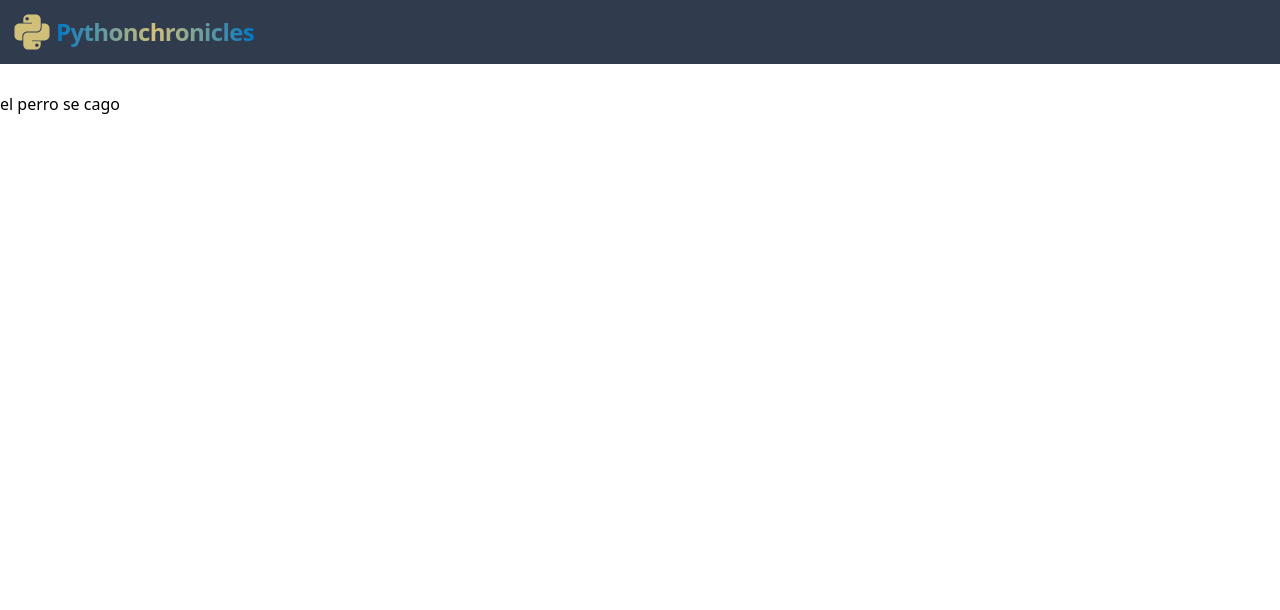
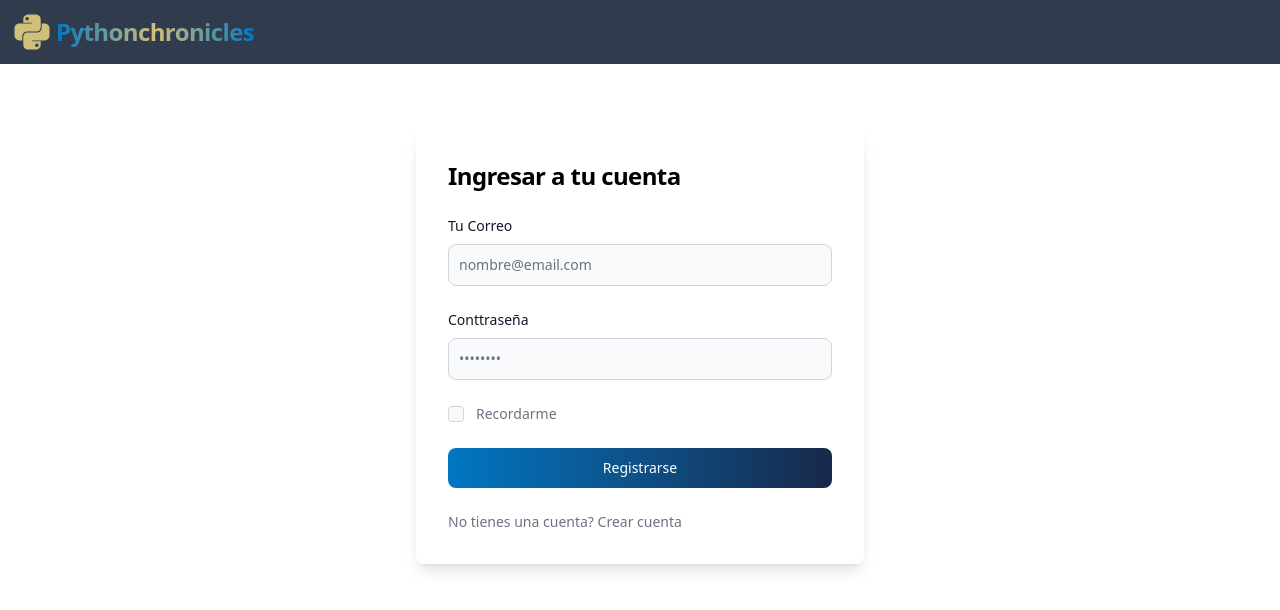
Before and after one commit to JPC501/pythonchronicles_blog, a Flask app: page /auth/login in a window 1280 px wide. Shown: the top 610 px of the page. Run offline with Flask 3, Linux system fonts and the light colour scheme; some libraries are stand-ins or nearby versions.

Commit message:
finished forms login and register

```diff
--- a/blog/static/css/base.css
+++ b/blog/static/css/base.css
@@ -8,5 +8,5 @@ nav{
 }
 
 .nav-back{
-    height: 80px;
+    height: 64px;
 }
--- a/blog/static/css/dist/output.css
+++ b/blog/static/css/dist/output.css
@@ -1231,6 +1231,18 @@ input:checked + .toggle-bg {
   height: 100%;
 }
 
+.h-48 {
+  height: 12rem;
+}
+
+.h-4 {
+  height: 1rem;
+}
+
+.h-8 {
+  height: 2rem;
+}
+
 .w-1\/2 {
   width: 50%;
 }
@@ -1275,6 +1287,18 @@ input:checked + .toggle-bg {
   width: 100%;
 }
 
+.w-1\/4 {
+  width: 25%;
+}
+
+.w-4 {
+  width: 1rem;
+}
+
+.w-8 {
+  width: 2rem;
+}
+
 .max-w-screen-xl {
   max-width: 1280px;
 }
@@ -1309,6 +1333,10 @@ input:checked + .toggle-bg {
 
 .flex-wrap {
   flex-wrap: wrap;
+}
+
+.items-start {
+  align-items: flex-start;
 }
 
 .items-center {
@@ -1374,6 +1402,10 @@ input:checked + .toggle-bg {
   border-radius: 0.5rem;
 }
 
+.rounded {
+  border-radius: 0.25rem;
+}
+
 .rounded-l-lg {
   border-top-left-radius: 0.5rem;
   border-bottom-left-radius: 0.5rem;
@@ -1402,6 +1434,11 @@ input:checked + .toggle-bg {
   border-color: rgb(229 231 235 / var(--tw-border-opacity));
 }
 
+.border-gray-300 {
+  --tw-border-opacity: 1;
+  border-color: rgb(209 213 219 / var(--tw-border-opacity));
+}
+
 .bg-amber-200 {
   --tw-bg-opacity: 1;
   background-color: rgb(253 230 138 / var(--tw-bg-opacity));
@@ -1425,6 +1462,11 @@ input:checked + .toggle-bg {
 .bg-black {
   --tw-bg-opacity: 1;
   background-color: rgb(0 0 0 / var(--tw-bg-opacity));
+}
+
+.bg-gray-50 {
+  --tw-bg-opacity: 1;
+  background-color: rgb(249 250 251 / var(--tw-bg-opacity));
 }
 
 .bg-gradient-to-r {
@@ -1473,6 +1515,14 @@ input:checked + .toggle-bg {
   padding: 1rem;
 }
 
+.p-2\.5 {
+  padding: 0.625rem;
+}
+
+.p-6 {
+  padding: 1.5rem;
+}
+
 .px-1 {
   padding-left: 0.25rem;
   padding-right: 0.25rem;
@@ -1503,6 +1553,16 @@ input:checked + .toggle-bg {
   padding-bottom: 0.75rem;
 }
 
+.px-6 {
+  padding-left: 1.5rem;
+  padding-right: 1.5rem;
+}
+
+.py-8 {
+  padding-top: 2rem;
+  padding-bottom: 2rem;
+}
+
 .pb-0 {
   padding-bottom: 0px;
 }
@@ -1564,12 +1624,20 @@ input:checked + .toggle-bg {
   font-weight: 600;
 }
 
+.font-light {
+  font-weight: 300;
+}
+
 .leading-6 {
   line-height: 1.5rem;
 }
 
 .leading-9 {
   line-height: 2.25rem;
+}
+
+.leading-tight {
+  line-height: 1.25;
 }
 
 .tracking-tight {
@@ -1829,6 +1900,10 @@ input:checked + .toggle-bg {
     display: flex;
   }
 
+  .sm\:max-w-md {
+    max-width: 28rem;
+  }
+
   .sm\:items-center {
     align-items: center;
   }
@@ -1837,8 +1912,17 @@ input:checked + .toggle-bg {
     justify-content: space-between;
   }
 
+  .sm\:p-8 {
+    padding: 2rem;
+  }
+
   .sm\:text-center {
     text-align: center;
+  }
+
+  .sm\:text-sm {
+    font-size: 0.875rem;
+    line-height: 1.25rem;
   }
 }
 
@@ -1925,6 +2013,12 @@ input:checked + .toggle-bg {
     margin-left: calc(2rem * calc(1 - var(--tw-space-x-reverse)));
   }
 
+  .md\:space-y-6 > :not([hidden]) ~ :not([hidden]) {
+    --tw-space-y-reverse: 0;
+    margin-top: calc(1.5rem * calc(1 - var(--tw-space-y-reverse)));
+    margin-bottom: calc(1.5rem * var(--tw-space-y-reverse));
+  }
+
   .md\:border-0 {
     border-width: 0px;
   }
@@ -1979,27 +2073,14 @@ input:checked + .toggle-bg {
   .md\:font-medium {
     font-weight: 500;
   }
-
-  .md\:hover\:bg-transparent:hover {
-    background-color: transparent;
-  }
-
-  .md\:hover\:text-blue-600:hover {
-    --tw-text-opacity: 1;
-    color: rgb(28 100 242 / var(--tw-text-opacity));
-  }
-
-  :is(.dark .md\:dark\:hover\:bg-transparent:hover) {
-    background-color: transparent;
-  }
-
-  :is(.dark .md\:dark\:hover\:text-blue-500:hover) {
-    --tw-text-opacity: 1;
-    color: rgb(63 131 248 / var(--tw-text-opacity));
-  }
 }
 
 @media (min-width: 1024px) {
+  .lg\:py-0 {
+    padding-top: 0px;
+    padding-bottom: 0px;
+  }
+
   .lg\:text-2xl {
     font-size: 1.5rem;
     line-height: 2rem;
@@ -2010,3 +2091,9 @@ input:checked + .toggle-bg {
     line-height: 2.5rem;
   }
 }
+
+@media (min-width: 1280px) {
+  .xl\:p-0 {
+    padding: 0px;
+  }
+}
--- /dev/null
+++ b/blog/templates/auth/login.html
@@ -0,0 +1,73 @@
+{% extends 'base.html' %}
+
+{% block title %} login {% endblock %}
+
+{% block header %}
+<nav class=" w-full">
+    <div class="nav-div  max-w-screen-xl mx-auto px-1 py-3">
+        <a href="{{url_for('index')}}" class="flex items-center ml-1 md:ml-2">
+            <svg class="w-10 h-10 mr-1" viewBox="0 0 32 32" fill="none" xmlns="http://www.w3.org/2000/svg">
+                <path fill-rule="evenodd" clip-rule="evenodd" d="M13.0164 2C10.8193 2 9.03825 3.72453 9.03825 5.85185V8.51852H15.9235V9.25926H5.97814C3.78107 9.25926 2 10.9838 2 13.1111L2 18.8889C2 21.0162 3.78107 22.7407 5.97814 22.7407H8.27322V19.4815C8.27322 17.3542 10.0543 15.6296 12.2514 15.6296H19.5956C21.4547 15.6296 22.9617 14.1704 22.9617 12.3704V5.85185C22.9617 3.72453 21.1807 2 18.9836 2H13.0164ZM12.0984 6.74074C12.8589 6.74074 13.4754 6.14378 13.4754 5.40741C13.4754 4.67103 12.8589 4.07407 12.0984 4.07407C11.3378 4.07407 10.7213 4.67103 10.7213 5.40741C10.7213 6.14378 11.3378 6.74074 12.0984 6.74074Z" fill="url(#paint0_linear_87_8204)"/>
+                <path fill-rule="evenodd" clip-rule="evenodd" d="M18.9834 30C21.1805 30 22.9616 28.2755 22.9616 26.1482V23.4815L16.0763 23.4815L16.0763 22.7408L26.0217 22.7408C28.2188 22.7408 29.9998 21.0162 29.9998 18.8889V13.1111C29.9998 10.9838 28.2188 9.25928 26.0217 9.25928L23.7266 9.25928V12.5185C23.7266 14.6459 21.9455 16.3704 19.7485 16.3704L12.4042 16.3704C10.5451 16.3704 9.03809 17.8296 9.03809 19.6296L9.03809 26.1482C9.03809 28.2755 10.8192 30 13.0162 30H18.9834ZM19.9015 25.2593C19.1409 25.2593 18.5244 25.8562 18.5244 26.5926C18.5244 27.329 19.1409 27.9259 19.9015 27.9259C20.662 27.9259 21.2785 27.329 21.2785 26.5926C21.2785 25.8562 20.662 25.2593 19.9015 25.2593Z" fill="url(#paint1_linear_87_8204)"/>
+                <defs>
+                <linearGradient id="paint0_linear_87_8204" x1="12.4809" y1="2" x2="12.4809" y2="22.7407" gradientUnits="userSpaceOnUse">
+                <stop stop-color="#D1C079"/>
+                <stop offset="1" stop-color="#D1C079"/>
+                </linearGradient>
+                <linearGradient id="paint1_linear_87_8204" x1="19.519" y1="9.25928" x2="19.519" y2="30" gradientUnits="userSpaceOnUse">
+                <stop stop-color="#D1C079"/>
+                <stop offset="1" stop-color="#D1C079"/>
+                </linearGradient>
+                </defs>
+                </svg>
+                <span class="text-md font-bold tracking-tight bg-gradient-to-r from-blue-button-l via-gold to-blue-button-l text-transparent bg-clip-text md:text-2xl lg:text-2xl">Pythonchronicles</span>
+        </a>
+    </div>
+</nav>
+<div class="nav-back w-full"></div>
+{% endblock %}
+
+{% block content %}
+<section class="">
+    <div class="flex max-w-screen-xl flex-col items-center justify-center px-6 py-8 mx-auto lg:py-0">
+        <div class="w-full bg-gray-100 rounded-lg shadow-lg  md:mt-0 sm:max-w-md xl:p-0 ">
+            <div class="p-6 space-y-4 md:space-y-6 sm:p-8">
+                <h1 class="text-xl font-bold leading-tight tracking-tight  md:text-2xl ">
+                    Ingresar a tu cuenta
+                </h1>
+                <form class="space-y-4 md:space-y-6" action="#">
+                    <div>
+                        <label for="email" class="block mb-2 text-sm font-medium text-gray-900 dark:text-white">Tu Correo</label>
+                        <input type="email" name="email" id="email" class="bg-gray-50 border border-gray-300 text-gray-900 sm:text-sm rounded-lg focus:ring-primary-600 focus:border-primary-600 block w-full p-2.5" placeholder="nombre@email.com" required="">
+                    </div>
+                    <div>
+                        <label for="password" class="block mb-2 text-sm font-medium text-gray-900 dark:text-white">Conttraseña</label>
+                        <input type="password" name="password" id="password" placeholder="••••••••" class="bg-gray-50 border border-gray-300 text-gray-900 sm:text-sm rounded-lg focus:ring-primary-600 focus:border-primary-600 block w-full p-2.5 " required="">
+                    </div>
+                    <div class="flex items-center justify-between">
+                        <div class="flex items-start">
+                            <div class="flex items-center h-5">
+                                <input id="remember" aria-describedby="remember" type="checkbox" class="w-4 h-4 border border-gray-300 rounded bg-gray-50 focus:ring-3 focus:ring-primary-300 " required="">
+                            </div>
+                            <div class="ml-3 text-sm">
+                                <label for="remember" class="text-gray-500 dark:text-gray-300">Recordarme</label>
+                            </div>
+                        </div>
+                        <a href="#" class="hidden text-sm font-medium text-primary-600 hover:underline dark:text-primary-500">Olvido su contraseña?</a>
+                    </div>
+                    <button type="button" class=" w-full text-white bg-gradient-to-r from-blue-button-l to-blue-button-r hover:bg-gradient-to-bl focus:ring-4 focus:outline-none focus:ring-cyan-300 0 font-medium rounded-lg text-sm px-5 py-2.5 text-center mt-6 mb-9">Registrarse</button>
+                    <p class="text-sm font-light text-gray-500 ">
+                        No tienes una cuenta?
+                        <a href="{{url_for('auth.register')}}" class="font-medium text-primary-600 hover:underline">Crear cuenta</a>
+                    </p>
+                </form>
+            </div>
+        </div>
+    </div>
+</section>
+
+{% endblock %}
+
+
+
+{% block footer %} {% endblock %}
--- a/blog/templates/auth_templates/login.html
+++ /dev/null
@@ -1,37 +0,0 @@
-{% extends 'base.html' %}
-{% block title %}login{% endblock %}
-
-{% block header %}
-
-<nav class="md:fixed w-full fixed mt-auto ml-auto">
-    <div class="nav-div h-full flex flex-wrap items-center justify-between max-w-screen-xl mx-auto px-1 py-3">
-        <a href="#" class="flex items-center ml-1 md:ml-2">
-            <svg class="w-10 h-10 mr-1" viewBox="0 0 32 32" fill="none" xmlns="http://www.w3.org/2000/svg">
-                <path fill-rule="evenodd" clip-rule="evenodd" d="M13.0164 2C10.8193 2 9.03825 3.72453 9.03825 5.85185V8.51852H15.9235V9.25926H5.97814C3.78107 9.25926 2 10.9838 2 13.1111L2 18.8889C2 21.0162 3.78107 22.7407 5.97814 22.7407H8.27322V19.4815C8.27322 17.3542 10.0543 15.6296 12.2514 15.6296H19.5956C21.4547 15.6296 22.9617 14.1704 22.9617 12.3704V5.85185C22.9617 3.72453 21.1807 2 18.9836 2H13.0164ZM12.0984 6.74074C12.8589 6.74074 13.4754 6.14378 13.4754 5.40741C13.4754 4.67103 12.8589 4.07407 12.0984 4.07407C11.3378 4.07407 10.7213 4.67103 10.7213 5.40741C10.7213 6.14378 11.3378 6.74074 12.0984 6.74074Z" fill="url(#paint0_linear_87_8204)"/>
-                <path fill-rule="evenodd" clip-rule="evenodd" d="M18.9834 30C21.1805 30 22.9616 28.2755 22.9616 26.1482V23.4815L16.0763 23.4815L16.0763 22.7408L26.0217 22.7408C28.2188 22.7408 29.9998 21.0162 29.9998 18.8889V13.1111C29.9998 10.9838 28.2188 9.25928 26.0217 9.25928L23.7266 9.25928V12.5185C23.7266 14.6459 21.9455 16.3704 19.7485 16.3704L12.4042 16.3704C10.5451 16.3704 9.03809 17.8296 9.03809 19.6296L9.03809 26.1482C9.03809 28.2755 10.8192 30 13.0162 30H18.9834ZM19.9015 25.2593C19.1409 25.2593 18.5244 25.8562 18.5244 26.5926C18.5244 27.329 19.1409 27.9259 19.9015 27.9259C20.662 27.9259 21.2785 27.329 21.2785 26.5926C21.2785 25.8562 20.662 25.2593 19.9015 25.2593Z" fill="url(#paint1_linear_87_8204)"/>
-                <defs>
-                <linearGradient id="paint0_linear_87_8204" x1="12.4809" y1="2" x2="12.4809" y2="22.7407" gradientUnits="userSpaceOnUse">
-                <stop stop-color="#D1C079"/>
-                <stop offset="1" stop-color="#D1C079"/>
-                </linearGradient>
-                <linearGradient id="paint1_linear_87_8204" x1="19.519" y1="9.25928" x2="19.519" y2="30" gradientUnits="userSpaceOnUse">
-                <stop stop-color="#D1C079"/>
-                <stop offset="1" stop-color="#D1C079"/>
-                </linearGradient>
-                </defs>
-                </svg>
-                <span class="text-md font-bold tracking-tight bg-gradient-to-r from-blue-button-l via-gold to-blue-button-l text-transparent bg-clip-text md:text-2xl lg:text-2xl">Pythonchronicles</span>
-        </a>
-    </div>
-</nav>
-<div class="nav-back w-full"></div>
-{% endblock %}
-
-{% block content %}
-<h1 class="mt-3
-">el perro se cago</h1>
-{% endblock %}
-
-
-
-{% block footer %} {% endblock %}
--- a/blog/templates/base.html
+++ b/blog/templates/base.html
@@ -5,9 +5,9 @@
     <meta name="viewport" content="width=device-width, initial-scale=1.0">
     <title>{% block title %} base {% endblock %}</title>
     <link rel="stylesheet" href="{{ url_for('static', filename='css/dist/output.css') }}">
+
     <link rel="stylesheet" href="{{url_for('static', filename='css/base.css')}}">
     <script src="/node_modules/flowbite/dist/flowbite.min.js"></script>
-
     {% block style_custom %}
     {% endblock %}
 </head>
@@ -16,7 +16,7 @@
     {% block header %}  <!-- nav, hero, logo block -->
         <nav class="md:fixed w-full fixed mt-auto ml-auto">
             <div class="nav-div h-full flex flex-wrap items-center justify-between max-w-screen-xl mx-auto px-1 py-3">
-                <a href="#" class="flex items-center ml-1 md:ml-2">
+                <a href="{{url_for('index')}}" class="flex items-center ml-1 md:ml-2">
                     <svg class="w-10 h-10 mr-1" viewBox="0 0 32 32" fill="none" xmlns="http://www.w3.org/2000/svg">
                         <path fill-rule="evenodd" clip-rule="evenodd" d="M13.0164 2C10.8193 2 9.03825 3.72453 9.03825 5.85185V8.51852H15.9235V9.25926H5.97814C3.78107 9.25926 2 10.9838 2 13.1111L2 18.8889C2 21.0162 3.78107 22.7407 5.97814 22.7407H8.27322V19.4815C8.27322 17.3542 10.0543 15.6296 12.2514 15.6296H19.5956C21.4547 15.6296 22.9617 14.1704 22.9617 12.3704V5.85185C22.9617 3.72453 21.1807 2 18.9836 2H13.0164ZM12.0984 6.74074C12.8589 6.74074 13.4754 6.14378 13.4754 5.40741C13.4754 4.67103 12.8589 4.07407 12.0984 4.07407C11.3378 4.07407 10.7213 4.67103 10.7213 5.40741C10.7213 6.14378 11.3378 6.74074 12.0984 6.74074Z" fill="url(#paint0_linear_87_8204)"/>
                         <path fill-rule="evenodd" clip-rule="evenodd" d="M18.9834 30C21.1805 30 22.9616 28.2755 22.9616 26.1482V23.4815L16.0763 23.4815L16.0763 22.7408L26.0217 22.7408C28.2188 22.7408 29.9998 21.0162 29.9998 18.8889V13.1111C29.9998 10.9838 28.2188 9.25928 26.0217 9.25928L23.7266 9.25928V12.5185C23.7266 14.6459 21.9455 16.3704 19.7485 16.3704L12.4042 16.3704C10.5451 16.3704 9.03809 17.8296 9.03809 19.6296L9.03809 26.1482C9.03809 28.2755 10.8192 30 13.0162 30H18.9834ZM19.9015 25.2593C19.1409 25.2593 18.5244 25.8562 18.5244 26.5926C18.5244 27.329 19.1409 27.9259 19.9015 27.9259C20.662 27.9259 21.2785 27.329 21.2785 26.5926C21.2785 25.8562 20.662 25.2593 19.9015 25.2593Z" fill="url(#paint1_linear_87_8204)"/>
```
Also changed, not shown: other parts of blog/static/css/dist/output.css (+43 -36 lines), blog/auth.py (+7 -1 lines), blog/templates/auth/register.html (added, +76 -0 lines), blog/templates/auth_templates/sign_up.html (deleted), 1 other file.
